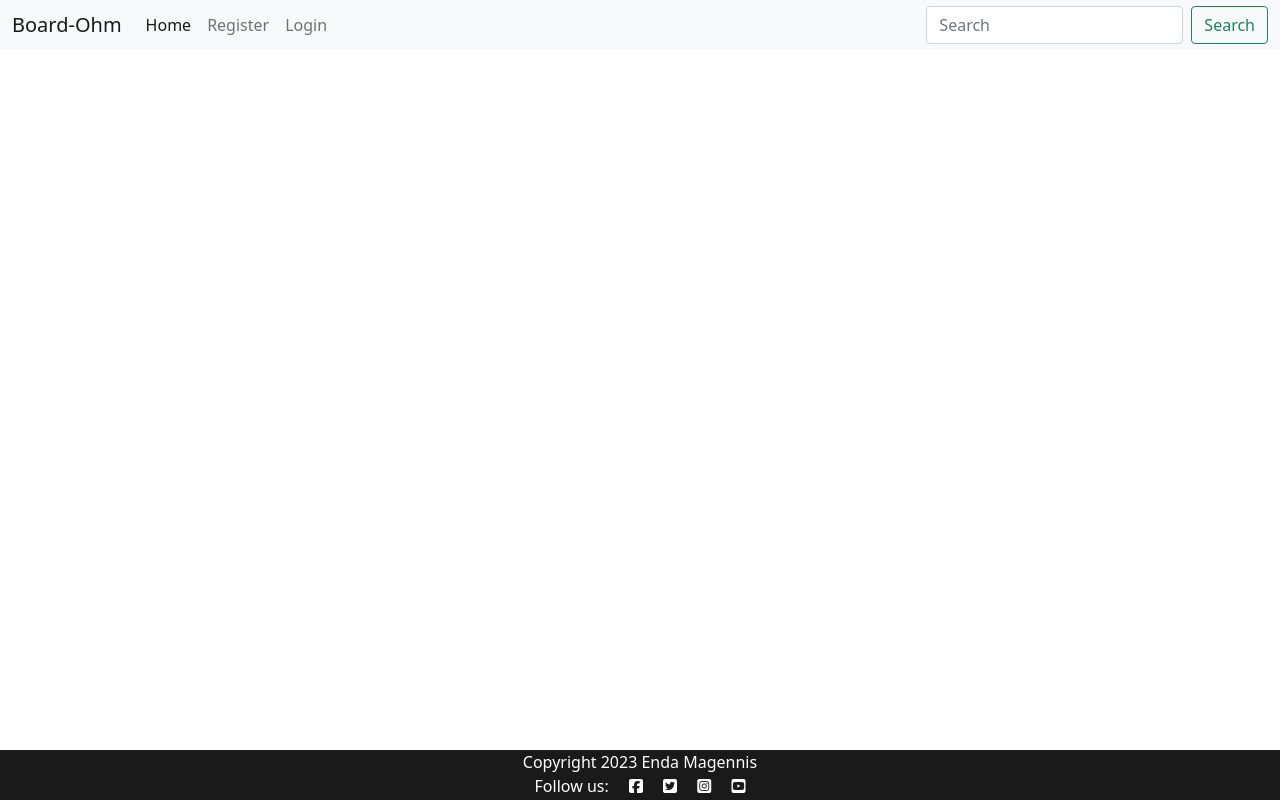
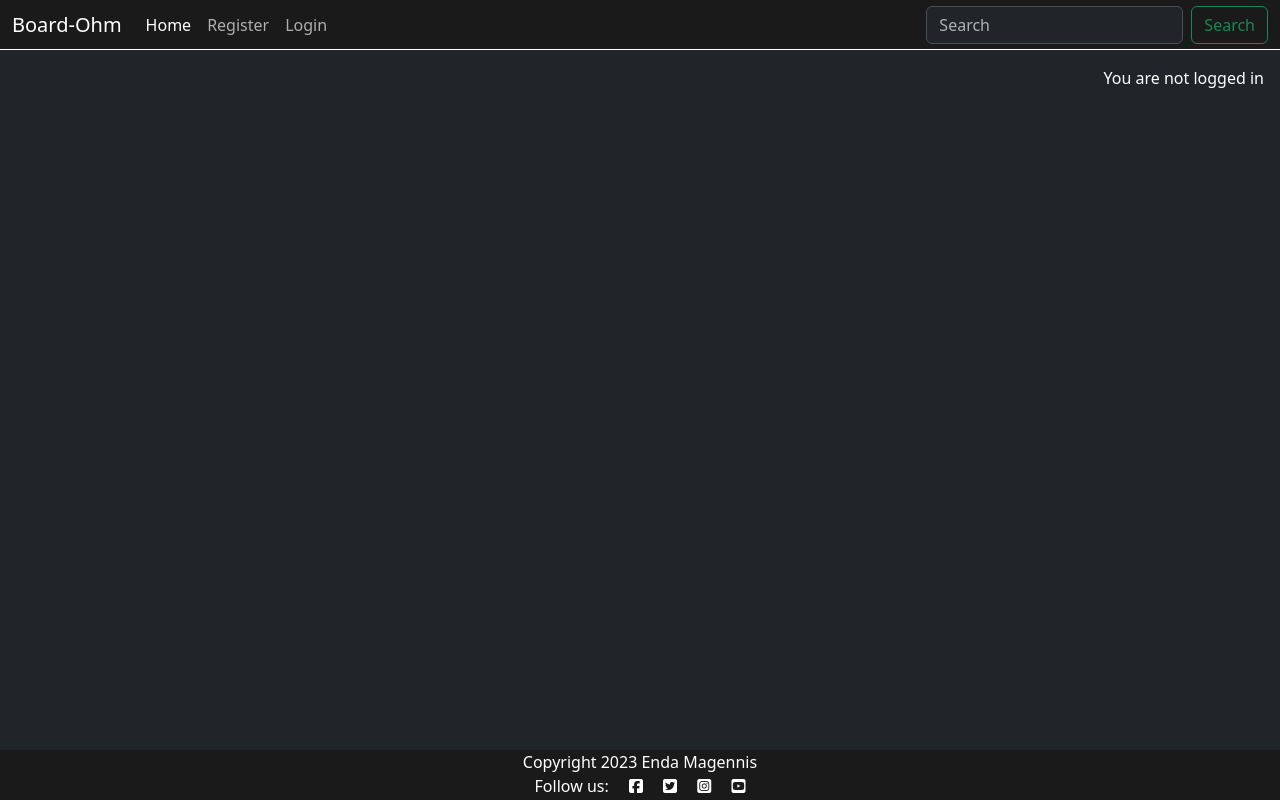
Before and after one commit to EndaMagennis/baoard-ohm, a Django app: page / in a window 1280 px wide. Run offline with Django 4.2, Linux system fonts and the light colour scheme; data that the repository does not hold is empty; some libraries are stand-ins or nearby versions.

Commit message:
Add darkmode to base

```diff
--- a/templates/base.html
+++ b/templates/base.html
@@ -1,7 +1,7 @@
 {% load static %} {% url 'home' as home_url %}
 {% url 'account_login' as login_url %} {% url 'account_signup' as signup_url %}
 {% url 'account_logout' as logout_url %}
-<html lang="en">
+<html lang="en" data-bs-theme="dark">
   <head>
     {% block meta %} {% comment %} Required meta tags {% endcomment %}
     <meta charset="UTF-8" />
@@ -29,12 +29,8 @@
       rel="stylesheet"
     />
     <!-- jquery ui css -->
-    <link
-      href="https://cdn.jsdelivr.net/npm/bootstrap@5.0.2/dist/css/bootstrap.min.css"
-      rel="stylesheet"
-      integrity="sha384-EVSTQN3/azprG1Anm3QDgpJLIm9Nao0Yz1ztcQTwFspd3yD65VohhpuuCOmLASjC"
-      crossorigin="anonymous"
-    />
+    <link href="https://cdn.jsdelivr.net/npm/bootstrap@5.3.2/dist/css/bootstrap.min.css" rel="stylesheet" integrity="sha384-T3c6CoIi6uLrA9TneNEoa7RxnatzjcDSCmG1MXxSR1GAsXEV/Dwwykc2MPK8M2HN" crossorigin="anonymous">
+
 
     <link rel="stylesheet" href="{% static 'css/style.css' %}" />
     {% endblock%} {% block extra_css %} {% endblock%} {% block jslibraries %}
@@ -49,7 +45,7 @@
 
   <body>
     <!--Navigation-->
-    <nav class="navbar navbar-expand-lg navbar-light bg-light">
+    <nav class="navbar navbar-expand-lg">
       <div class="container-fluid">
         <a class="navbar-brand" href="{% url 'home' %}">Board-Ohm</a>
         <button
@@ -117,7 +113,7 @@
     <!--navigation-->
 
     <!--Main-->
-    <main class="flex-shrink-0 main-bg">
+    <main class="flex-shrink-0 main-bg move-down">
       {% if user.is_authenticated %}
       <p class="text-end m-3">You are logged in as {{ user }}</p>
       {% else %}
@@ -147,5 +143,8 @@
       integrity="sha384-MrcW6ZMFYlzcLA8Nl+NtUVF0sA7MsXsP1UyJoMp4YLEuNSfAP+JcXn/tWtIaxVXM"
       crossorigin="anonymous"
     ></script>
+    <script src="https://cdnjs.cloudflare.com/ajax/libs/jquery/3.7.1/jquery.min.js" integrity="sha512-v2CJ7UaYy4JwqLDIrZUI/4hqeoQieOmAZNXBeQyjo21dadnwR+8ZaIJVT8EE2iyI61OV8e6M8PP2/4hpQINQ/g==" crossorigin="anonymous" referrerpolicy="no-referrer"></script>
+    <script src="{%static 'js/script.js' %}"></script>
+    </script>
   </body>
 </html>
```
